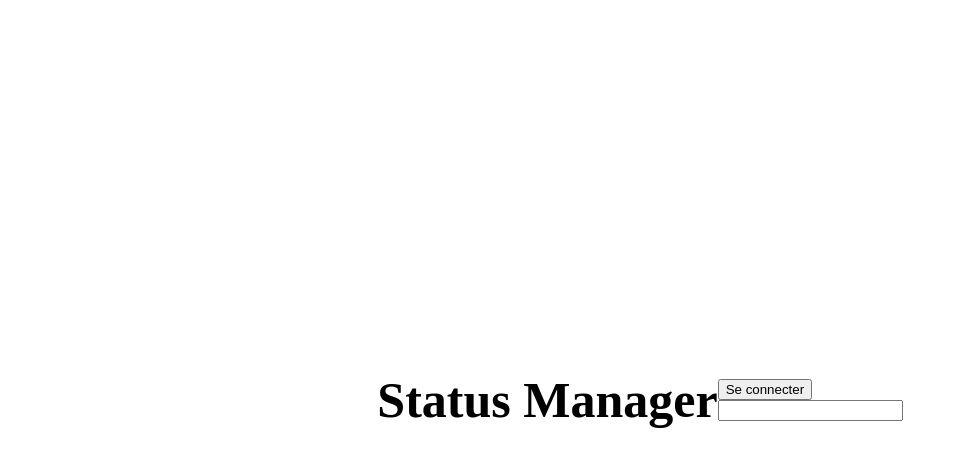
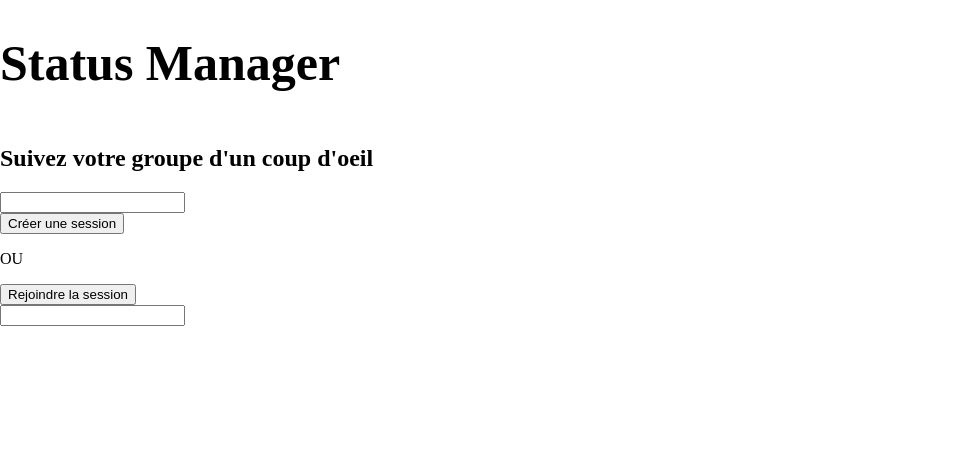
Before and after one commit to SinicX3/Status_Manager, a React (Vite) app in the folder frontend/: page / in a window 1280 px wide. Shown: the top 466 px of the page, without its empty margins (0-966 px from the left). Built offline with nearby package versions, Linux system fonts and the light colour scheme.

Commit message:
Home WIP

```diff
--- a/frontend/src/Pages/Home/index.jsx
+++ b/frontend/src/Pages/Home/index.jsx
@@ -2,15 +2,16 @@ import launch from "../../launch"
 
 function Home () {
 
-// button.addEventListener('click', () => {
-//   form.remove()
-//   launch(nameField.value)
-// })
-
   return(<main>
-      <button>Se connecter</button>
-      <form>
-        <input type="text"></input>
+      <h2>Suivez votre groupe d'un coup d'oeil</h2>
+      <form id="create">
+        <input type="text" name="nameField" id="nameField"></input>
+      </form>
+      <button type="submit" onClick={() => (launch(nameField.value))}>Créer une session</button>
+      <p>OU</p>
+      <button type="submit" onClick={() => (console.log(sessionId.value))}>Rejoindre la session</button>
+      <form id="join">
+        <input type="text" name="sessionId" id="sessionId"></input>
       </form>
     </main>
   )
--- /dev/null
+++ b/frontend/src/Pages/Session/index.jsx
@@ -0,0 +1,6 @@
+function Session() {
+
+return(<div></div>)
+}
+
+export default Session
--- a/frontend/src/index.jsx
+++ b/frontend/src/index.jsx
@@ -2,6 +2,7 @@ import { StrictMode } from 'react'
 import { createRoot } from 'react-dom/client'
 import { BrowserRouter as Router, Route, Routes } from 'react-router-dom'
 import Home from './Pages/Home'
+import Session from './Pages/Session'
 import React from 'react'
 import Header from './Components/Header'
 
@@ -14,6 +15,7 @@ root.render(
       <Header />
       <Routes>
         <Route path="/" element={<Home />} />
+        <Route path="/:id" element={<Session id=""/>} />
       </Routes>
     </Router>
   </StrictMode>,
--- a/frontend/styles.sass
+++ b/frontend/styles.sass
@@ -1,10 +1,5 @@
 body
   margin: 0
-  display: flex
-  justify-content: center
-  align-items: center
-  height: 100vh
-  transition: background-color 0.3s ease
 
 //*********** Header
 header
```
Also changed, not shown: 1 other file (tests, documents, lock files or other folders).
